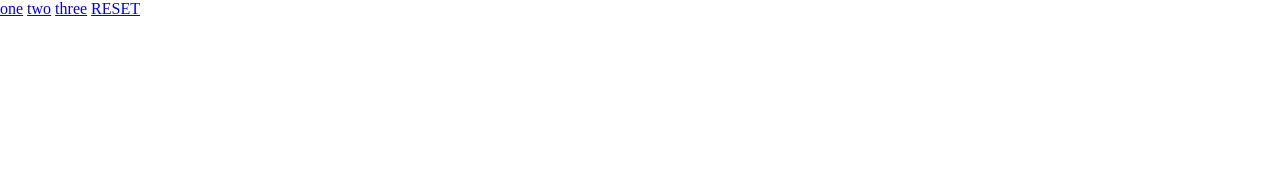
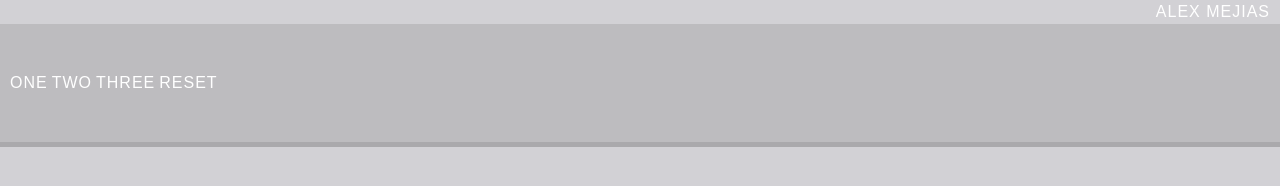
Before and after one commit to alexdmejias/SVGEXP, a plain HTML site: page index.html in a window 1280 px wide. Drawn offline with Linux system fonts and the light colour scheme.

Commit message:
heavily restyled project

```diff
--- a/css/styles.css
+++ b/css/styles.css
@@ -1,6 +1,29 @@
 body {
 	margin: 0;
+	background: #d2d1d5;
 }
+
+a, a:visited {
+	text-decoration: none;
+	color: #fff;
+	text-transform: uppercase;
+	font-family: sans-serif;
+	letter-spacing: 1px;
+}
+
+.name {
+	display: block;
+	text-align: right;
+	padding: 3px 10px;
+}
+
+.nav {
+	background: #000;
+	background: rgba(0,0,0,0.1);
+	padding: 50px 10px;
+	border-bottom: 5px solid rgba(0,0,0,0.1);
+}
+
 #container, svg {
 	display: block;
     margin: 0 auto;
--- a/index.html
+++ b/index.html
@@ -7,13 +7,15 @@
     <link rel="stylesheet" href="css/styles.css">
 </head>
 <body>
-
-    <div class="demos">
-        <a id="one" data-demo="a" href="#">one</a>
-        <a id="two" data-demo="b" href="#">two</a>
-        <a id="three" data-demo="c" href="#">three</a>
-        <a id="" href="#">RESET</a>
-    </div>
+    <header>
+        <a class="name" href="http://alexdmejias.com">Alex Mejias</a>
+        <div class="nav">
+            <a id="one" data-demo="a" href="#">one</a>
+            <a id="two" data-demo="b" href="#">two</a>
+            <a id="three" data-demo="c" href="#">three</a>
+            <a id="" href="#">RESET</a>
+        </div>
+    </header>
 
     <div id="container">
 
```
